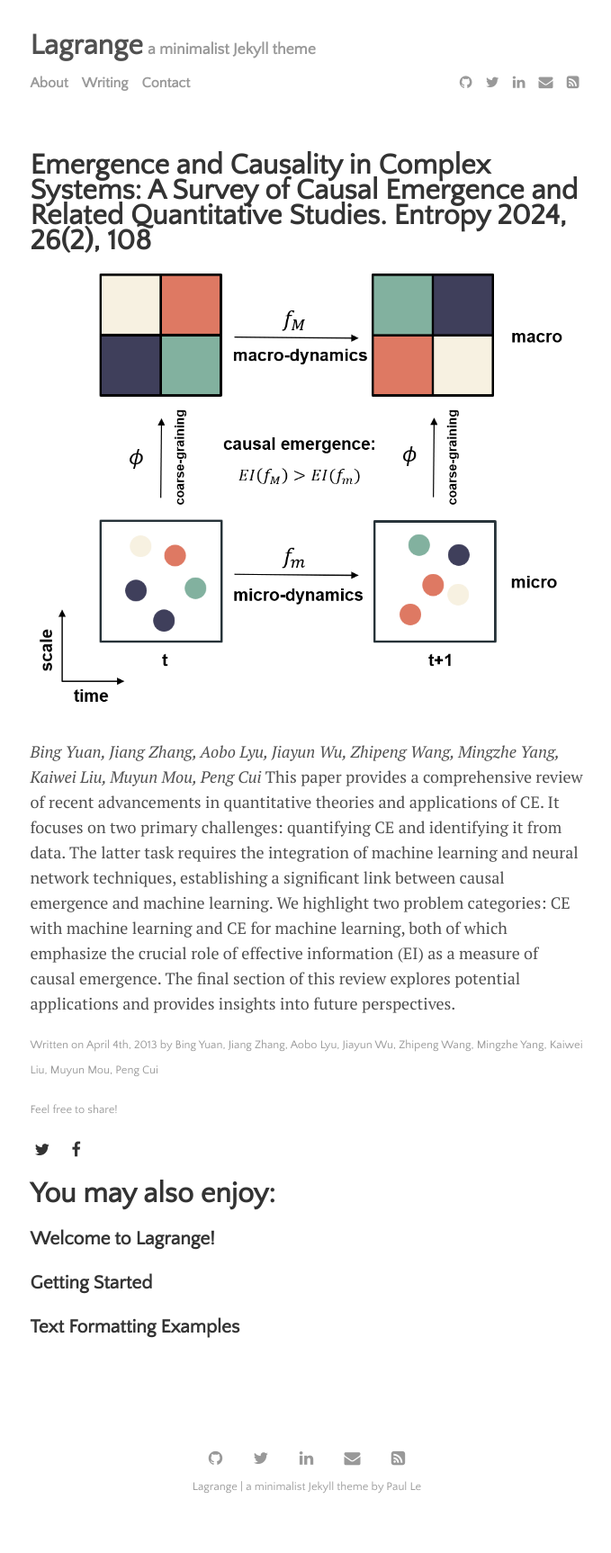
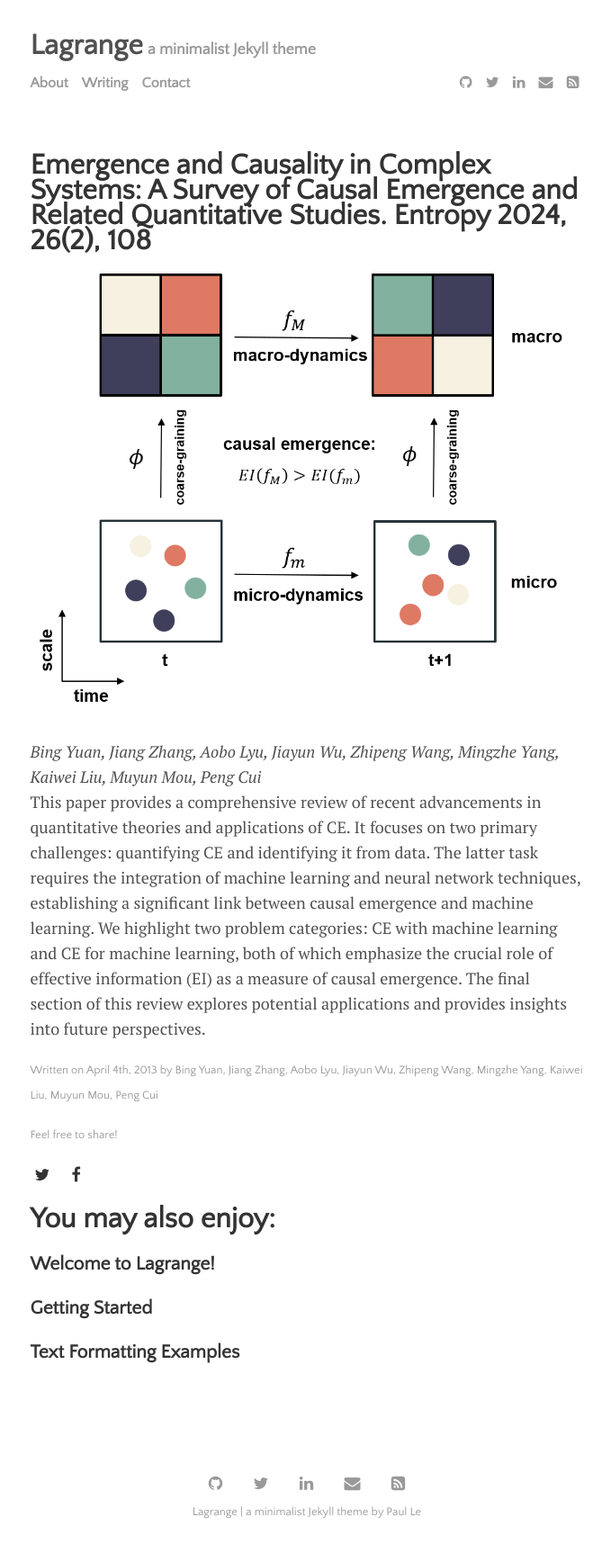
Before and after one commit to kilovoltage/kilovoltage.github.io, a Jekyll site: the page built from _posts/2013-04-04-about-the-author.md, in a window 1280 px wide. Shown: the whole page at 90% size, without its empty margins (299-978 px from the left). Built offline with Jekyll 4.4.1, drawn with Linux system fonts in a browser that asks for light colours; before the commit the page ends 1698 px from its top, so only the background shows below that.

```diff
--- a/_posts/2013-04-04-about-the-author.md
+++ b/_posts/2013-04-04-about-the-author.md
@@ -6,5 +6,5 @@ categories: journal
 tags: [documentation,sample]
 image: fig4.png
 ---
-*Bing Yuan, Jiang Zhang, Aobo Lyu, Jiayun Wu, Zhipeng Wang, Mingzhe Yang, Kaiwei Liu, Muyun Mou, Peng Cui*
+*Bing Yuan, Jiang Zhang, Aobo Lyu, Jiayun Wu, Zhipeng Wang, Mingzhe Yang, Kaiwei Liu, Muyun Mou, Peng Cui*\\
 This paper provides a comprehensive review of recent advancements in quantitative theories and applications of CE. It focuses on two primary challenges: quantifying CE and identifying it from data. The latter task requires the integration of machine learning and neural network techniques, establishing a significant link between causal emergence and machine learning. We highlight two problem categories: CE with machine learning and CE for machine learning, both of which emphasize the crucial role of effective information (EI) as a measure of causal emergence. The final section of this review explores potential applications and provides insights into future perspectives.
```
